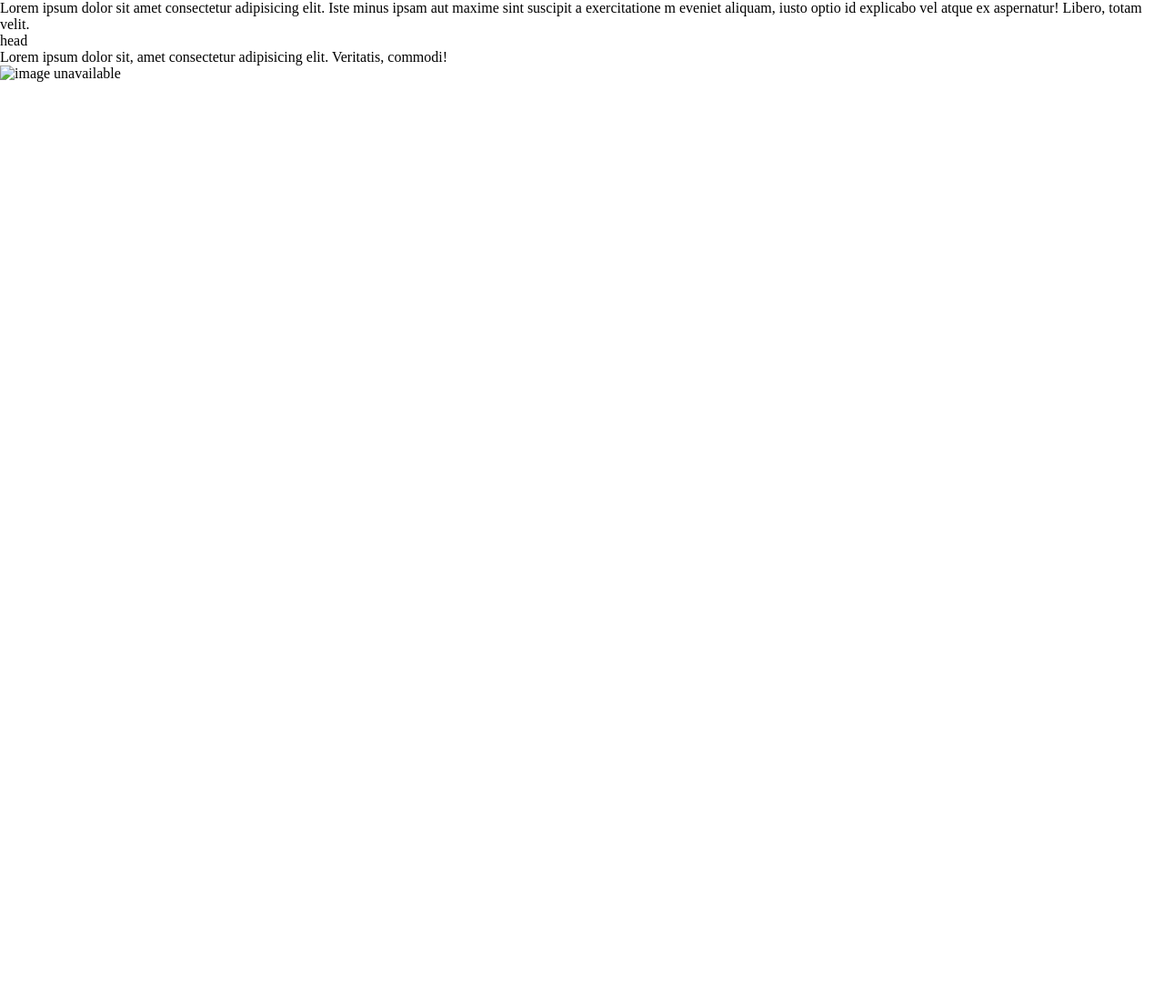
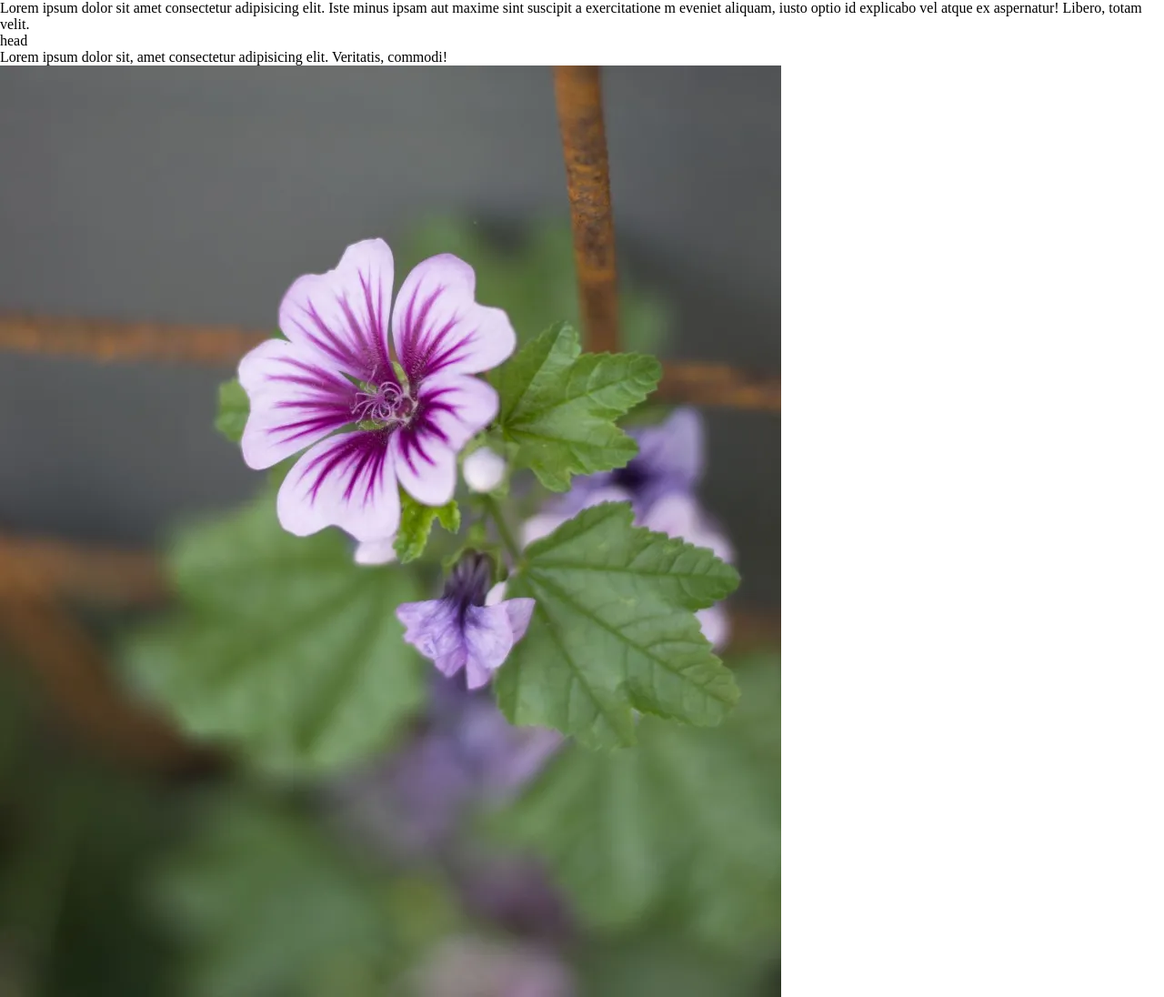
Before and after one commit to 4082-Rakshita/Rakshita-speed-typing, a plain HTML site: page index.html in a window 1280 px wide. Shown: the whole page at 91% size. Before the commit the page ends 800 px from the top, so only its background shows below. Drawn offline with Linux system fonts and the light colour scheme.

Commit message:
image taken out of gitignore

```diff
--- a/index.html
+++ b/index.html
@@ -14,6 +14,6 @@
         <h class="container">head</h>
         <!-- Harsh mavi added a new line -->
         <p>Lorem ipsum dolor sit, amet consectetur adipisicing elit. Veritatis, commodi!</p>
-        <img src="images/image1.webp" alt="image unavailable">
+        <img src="image1.webp" alt="image unavailable">
 </body>
 </html>
```
Also changed, not shown: image1.webp (added).
